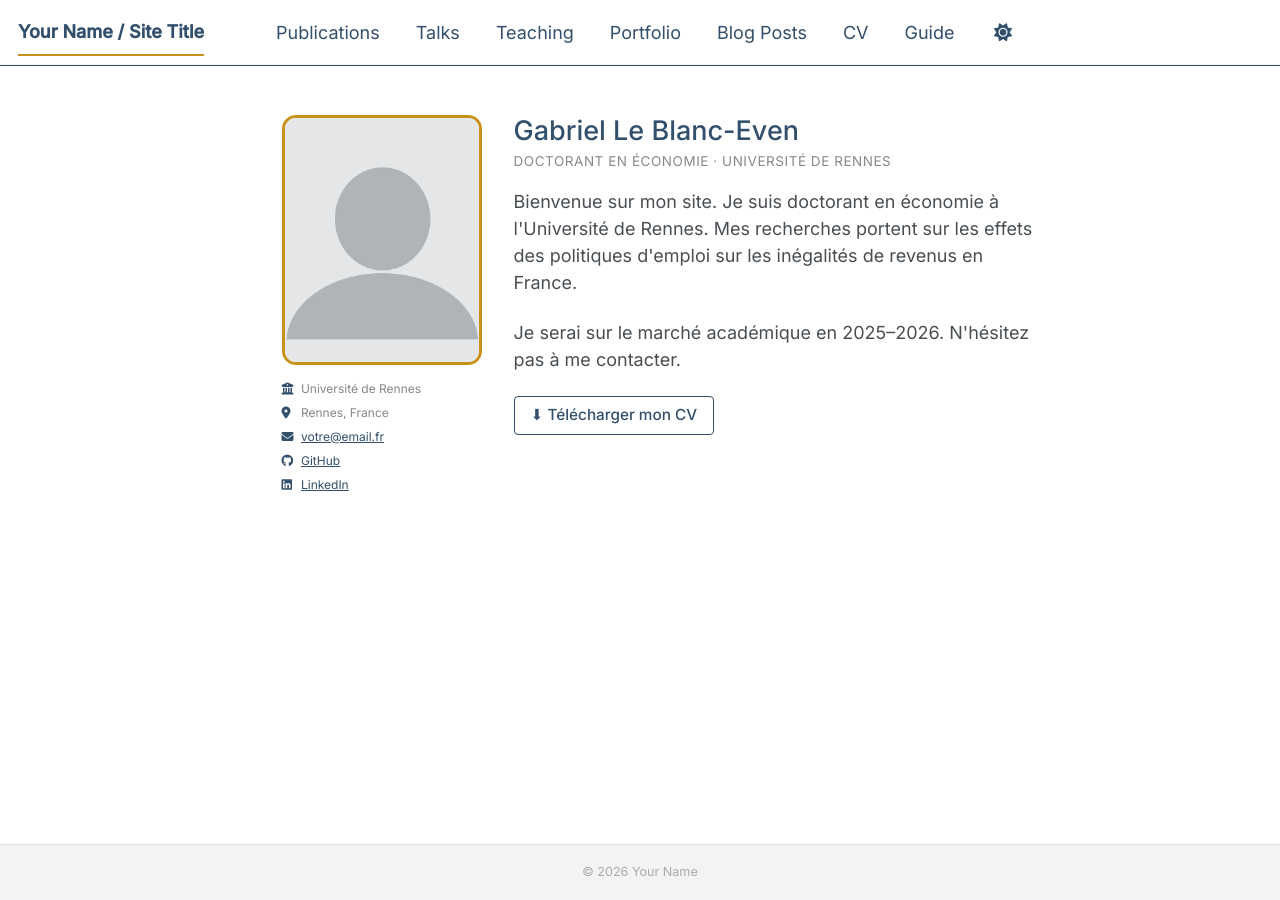
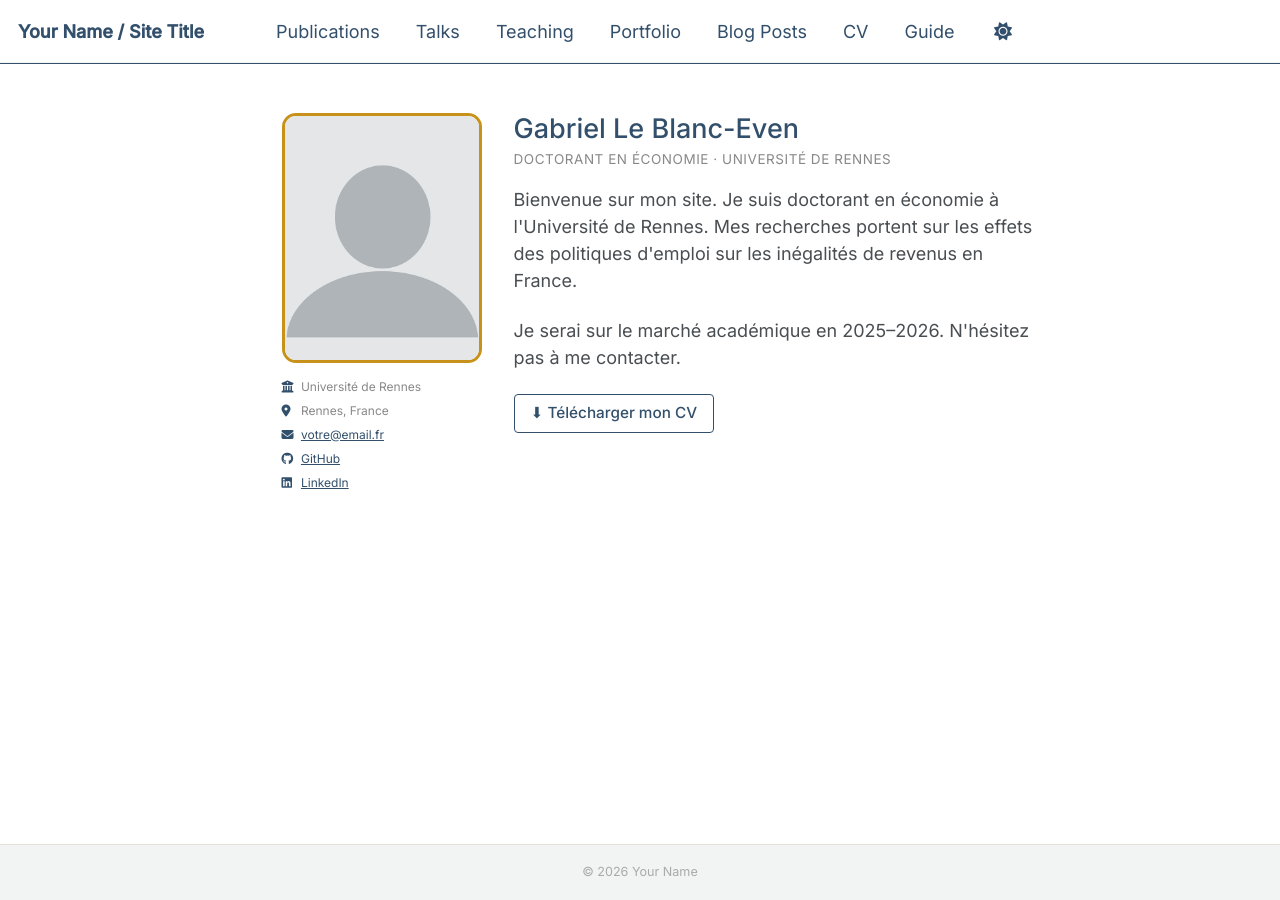
Before and after one commit to gabriel-leblanceven/gabriel-leblanceven.github.io, a Jekyll site: the page built from _pages/about.md, in a window 1280 px wide. Built offline with Jekyll 4.4.1, drawn with Linux system fonts in a browser that asks for light colours; a script bundle is joined from its source files by our own code; library files that are not in the unit come from our copies.

Commit message:
Update masthead.html

```diff
--- a/_includes/masthead.html
+++ b/_includes/masthead.html
@@ -5,7 +5,7 @@
       <nav id="site-nav" class="greedy-nav">
         <button><span class="navicon"></span></button>
         <ul class="visible-links">
-          <li class="masthead__menu-item masthead__menu-item--lg persist {% if page.url == '/' or page.url == '/index.html' %}selected{% endif %}">
+          <li class="masthead__menu-item masthead__menu-item--lg persist">
             <a href="{{ base_path }}/">{{ site.title }}</a>
           </li>
           {% for link in site.data.navigation.main %}
```
